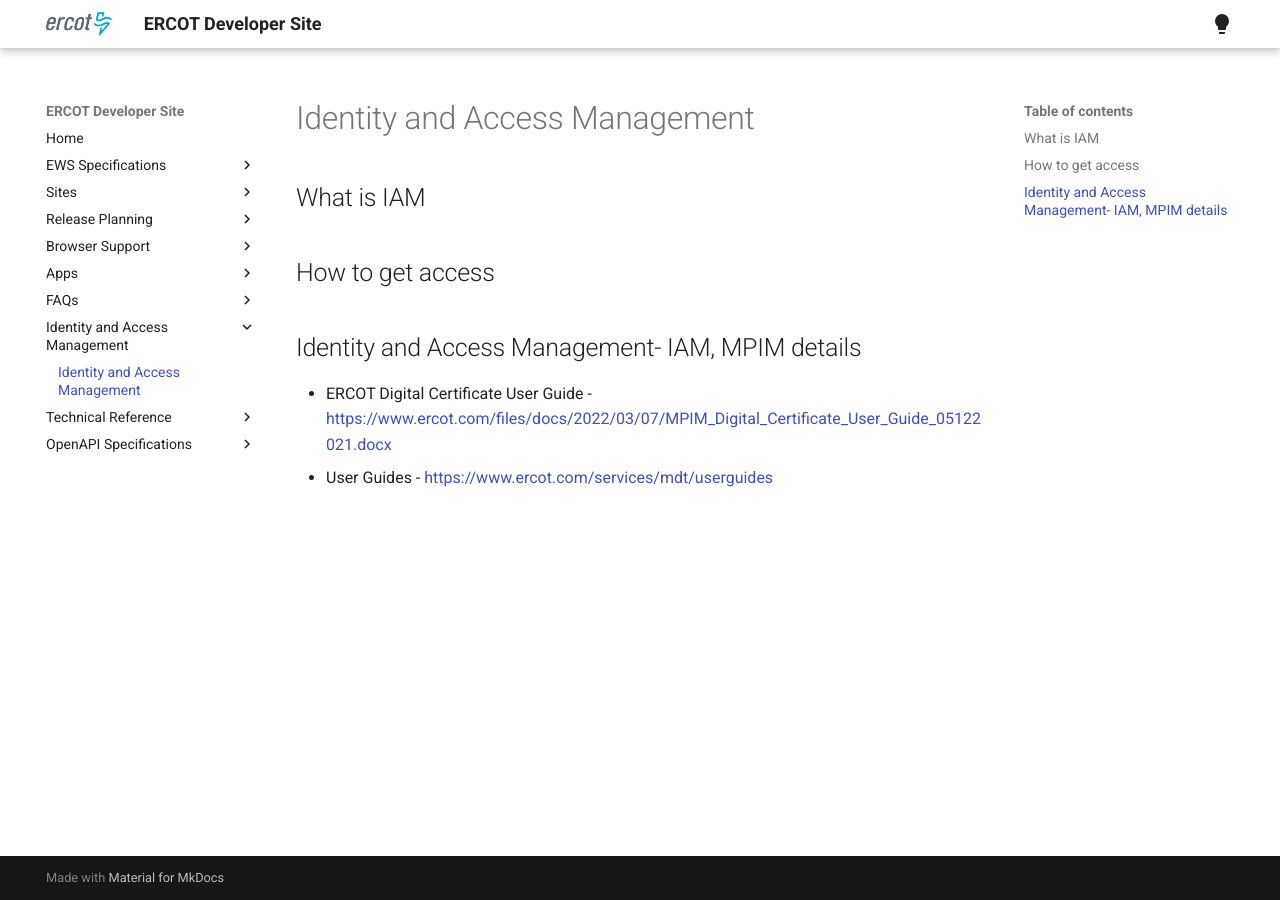
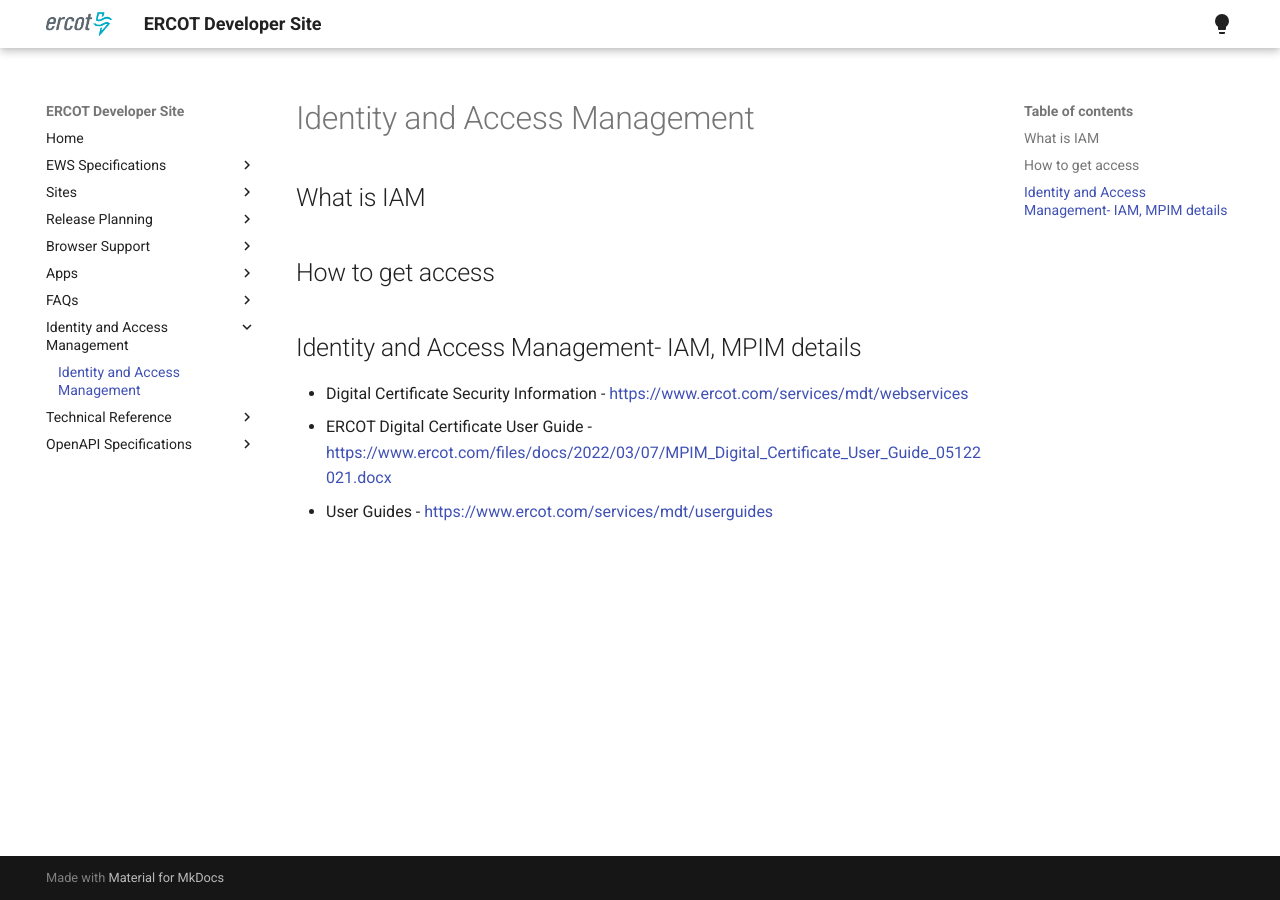
Before and after one commit to ercot/api-specs, an MkDocs documentation site: the page built from docs/IAM/iam.md, in a window 1280 px wide. Built offline with MkDocs 1.6.1 and Material for MkDocs 9.7.7, drawn with Linux system fonts in a browser that asks for light colours.

Commit message:
Update iam.md

```diff
--- a/docs/IAM/iam.md
+++ b/docs/IAM/iam.md
@@ -2,5 +2,6 @@
 ## What is IAM
 ## How to get access
 ## Identity and Access Management- IAM, MPIM details
+- Digital Certificate Security Information - [https://www.ercot.com/services/mdt/webservices](https://www.ercot.com/services/mdt/webservices)
 - ERCOT Digital Certificate User Guide - [https://www.ercot.com/files/docs/2022/03/07/MPIM_Digital_Certificate_User_Guide_05122021.docx](https://www.ercot.com/files/docs/2022/03/07/MPIM_Digital_Certificate_User_Guide_05122021.docx)
 - User Guides - [https://www.ercot.com/services/mdt/userguides](https://www.ercot.com/services/mdt/userguides)
```
